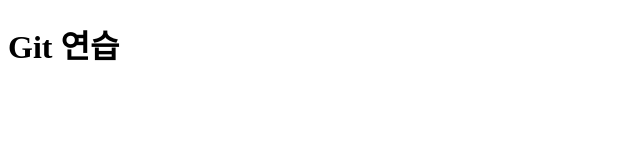
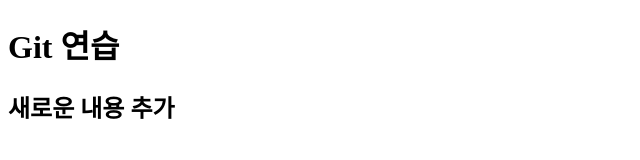
Before and after one commit to songyuji30/gitExample, a plain HTML site: page index.html in a window 1280 px wide. Shown: the whole page, without its empty margins (0-640 px from the left). Drawn offline with Linux system fonts and the light colour scheme.

Commit message:
새로운 내용 추가

```diff
--- a/app.js
+++ b/app.js
@@ -0,0 +1 @@
+//새로운 내용 추가
--- a/index.html
+++ b/index.html
@@ -10,5 +10,6 @@
     <h1>
         Git 연습
     </h1>
+    <h2>새로운 내용 추가</h2>
 </body>
 </html>
```
